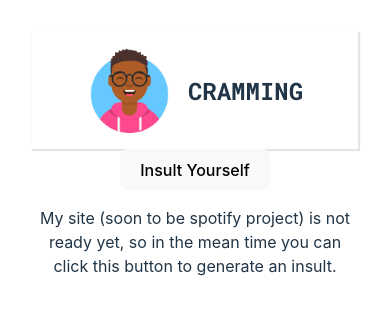
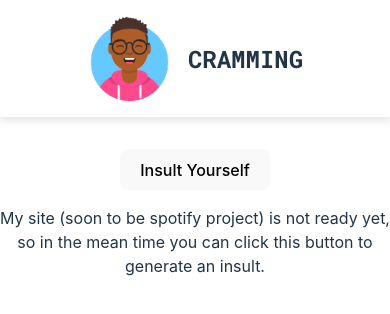
Before and after one commit to CraigDoesCode/craigs-world, a React (Vite) app: page / in a window 390 px wide. Shown: the top 314 px of the page. Built offline with nearby package versions, Linux system fonts and the light colour scheme.

Commit message:
fix: responsive nav bar and sections

```diff
--- a/src/App.css
+++ b/src/App.css
@@ -1,6 +1,27 @@
 #root {
-  max-width: 1280px;
+  /* max-width: 1280px; */
   margin: 0 auto;
   padding: 2rem;
   text-align: center;
 }
+
+.main {
+  display: flex;
+  flex-direction: row;
+  align-items: center;
+  justify-content: space-between;
+}
+
+@media (max-width: 768px) {
+  #root {
+    width: 100%;
+    margin: 0;
+    padding: 0;
+  }
+  .main {
+    margin-top: 2rem;
+    flex-direction: column;
+    align-items: center;
+    justify-content: center;
+  }
+}
--- a/src/App.tsx
+++ b/src/App.tsx
@@ -1,8 +1,11 @@
-import { useState } from 'react'
+import { useEffect, useState } from 'react'
 import './App.css'
 import Header from './components/header'
+import Playlist from './components/playlist'
+import Search from './components/search'
 function App() {
   const [insult, setInsult] = useState("")
+  const [isPreview, setIsPreview] = useState(false)
 
   const generateInsult = async () => {
     const newInsult = "Don't be silly you're great! no instults here, check back in a couple of weeks to see the progress \n silly goose 🪿"
@@ -10,22 +13,32 @@ function App() {
     setInsult(newInsult)
   }
 
+   useEffect(() => {
+     const params = new URLSearchParams(window.location.search);
+     if (params.get("preview") === "true") {
+       setIsPreview(true);
+     }
+   }, []);
+
   return (
     <>
       <Header />
-      <div className="card">
-        <button onClick={() => generateInsult()}>
-          Insult Yourself
-        </button>
-        <p>
-          My site (soon to be spotify project) is not ready yet, so in the mean time you can click this button to generate an insult.
-        </p>
+      <div className="main">
+        {isPreview && <Search />}
+        {isPreview && <Playlist />}
       </div>
-      <p className="read-the-docs">
-        {insult}
-      </p>
+      {!isPreview && (
+        <div className="card">
+          <button onClick={() => generateInsult()}>Insult Yourself</button>
+          <p>
+            My site (soon to be spotify project) is not ready yet, so in the
+            mean time you can click this button to generate an insult.
+          </p>
+        </div>
+      )}
+      <p className="read-the-docs">{insult}</p>
     </>
-  )
+  );
 }
 
 export default App
--- a/src/components/header.css
+++ b/src/components/header.css
@@ -1,13 +1,13 @@
-
 @import url('https://fonts.googleapis.com/css2?family=Roboto+Mono:ital,wght@0,100..700;1,100..700&display=swap');
 
 header {
+    margin: 0 auto;
     display: flex;
     justify-content: space-between;
     align-items: center;
     padding: 1rem;
     font-family: 'Roboto Mono';
-    box-shadow: 1px 1px 1px 1px rgba(0, 0, 0, 0.1);
+    box-shadow: 0px 4px 8px 0px rgba(0, 0, 0, 0.1);
 }
 
 #logo {
@@ -23,6 +23,7 @@ header {
 
 #slogan {
   color: gray;
+  margin-right: 1rem;
 }
 
 @media (max-width: 768px) {
@@ -31,5 +32,9 @@ header {
  }
  header {
   justify-content: center;
+  width: 100%;
+  margin: 0;
+  padding: 1rem;
+  box-sizing: border-box;
  }
 }
--- a/src/index.css
+++ b/src/index.css
@@ -23,10 +23,10 @@ a:hover {
 }
 
 body {
-  margin: 0;
+  margin: 0 auto;
   display: flex;
   /* place-items: center; */
-  min-width: 320px;
+  width: 100%;
   min-height: 100vh;
 }
 
@@ -66,3 +66,14 @@ button:focus-visible {
     background-color: #f9f9f9;
   }
 }
+
+@media (max-width: 768px) {
+  body {
+    width: 100%;
+    margin: 0;
+  }
+  :root {
+    width: 100%;
+    margin: 0;
+  }
+}
```
